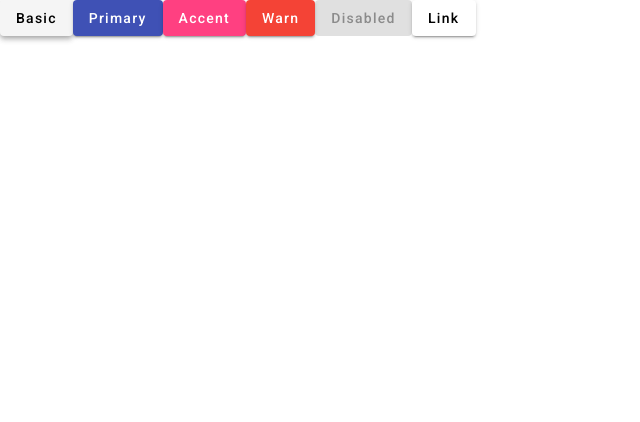
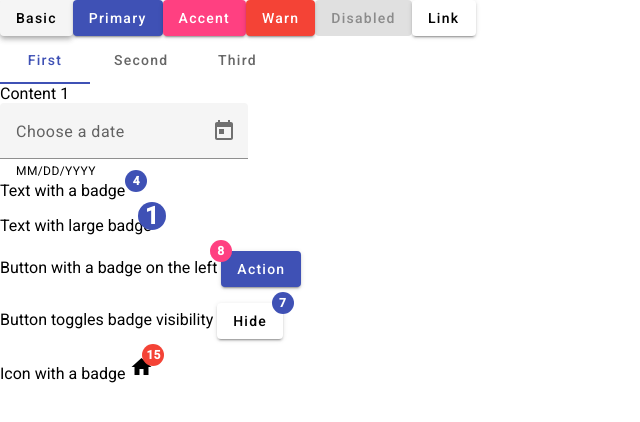
Before and after one commit to cuartociclo2023/app-web-angular, an Angular app: page / in a window 1280 px wide. Shown: the top 422 px of the page, without its empty margins (0-640 px from the left). Built offline with nearby package versions, Linux system fonts and the light colour scheme.

Commit message:
demo angular material

```diff
--- a/src/app/angular-material/material/material.module.ts
+++ b/src/app/angular-material/material/material.module.ts
@@ -28,12 +28,13 @@ import { MatTableModule } from '@angular/material/table';
 import { MatTabsModule } from '@angular/material/tabs';
 import { MatToolbarModule } from '@angular/material/toolbar';
 import { MatTooltipModule } from '@angular/material/tooltip';
-
+import {MatBadgeModule} from '@angular/material/badge';
 /**
  * NgModule that includes all Material modules that are required to serve the demo-app.
  */
 @NgModule({
   exports: [
+    MatBadgeModule,
     MatAutocompleteModule,
     MatButtonModule,
     MatButtonToggleModule,
--- a/src/app/dashboard/dashboard.component.css
+++ b/src/app/dashboard/dashboard.component.css
@@ -0,0 +1,9 @@
+:host {
+    display: flex;
+    flex-direction: column;
+    align-items: flex-start;
+  }
+
+  .demo-section + .demo-section {
+    margin-top: 16px;
+  }
--- a/src/app/dashboard/dashboard.component.html
+++ b/src/app/dashboard/dashboard.component.html
@@ -6,3 +6,46 @@
     <button mat-raised-button disabled>Disabled</button>
     <a mat-raised-button href="https://www.google.com/" target="_blank">Link</a>
   </div>
+
+  <mat-tab-group>
+    <mat-tab label="First"> Content 1 </mat-tab>
+    <mat-tab label="Second"> Content 2 </mat-tab>
+    <mat-tab label="Third"> Content 3 </mat-tab>
+  </mat-tab-group>
+
+  <mat-form-field>
+    <mat-label>Choose a date</mat-label>
+    <input matInput [matDatepicker]="picker">
+    <mat-hint>MM/DD/YYYY</mat-hint>
+    <mat-datepicker-toggle matIconSuffix [for]="picker"></mat-datepicker-toggle>
+    <mat-datepicker #picker></mat-datepicker>
+  </mat-form-field>
+
+
+  <div matBadge="4" matBadgeOverlap="false" class="demo-section">Text with a badge</div>
+
+  <div matBadge="1" matBadgeSize="large" class="demo-section">Text with large badge</div>
+
+<div class="demo-section">
+  Button with a badge on the left
+  <button mat-raised-button color="primary"
+      matBadge="8" matBadgePosition="before" matBadgeColor="accent">
+    Action
+  </button>
+</div>
+
+<div class="demo-section">
+    Button toggles badge visibility
+    <button mat-raised-button matBadge="7" [matBadgeHidden]="hidden" (click)="toggleBadgeVisibility()">
+        Hide
+    </button>
+  </div>
+
+<div class="demo-section">
+  Icon with a badge
+  <mat-icon matBadge="15" matBadgeColor="warn">home</mat-icon>
+    <!-- Include text description of the icon's meaning for screen-readers -->
+    <span class="cdk-visually-hidden">
+      Example with a home icon with overlaid badge showing the number 15
+    </span>
+</div>
--- a/src/app/dashboard/dashboard.component.ts
+++ b/src/app/dashboard/dashboard.component.ts
@@ -6,5 +6,9 @@ import { Component } from '@angular/core';
   styleUrl: './dashboard.component.css'
 })
 export class DashboardComponent {
+  hidden = false;
 
+  toggleBadgeVisibility() {
+    this.hidden = !this.hidden;
+  }
 }
```
